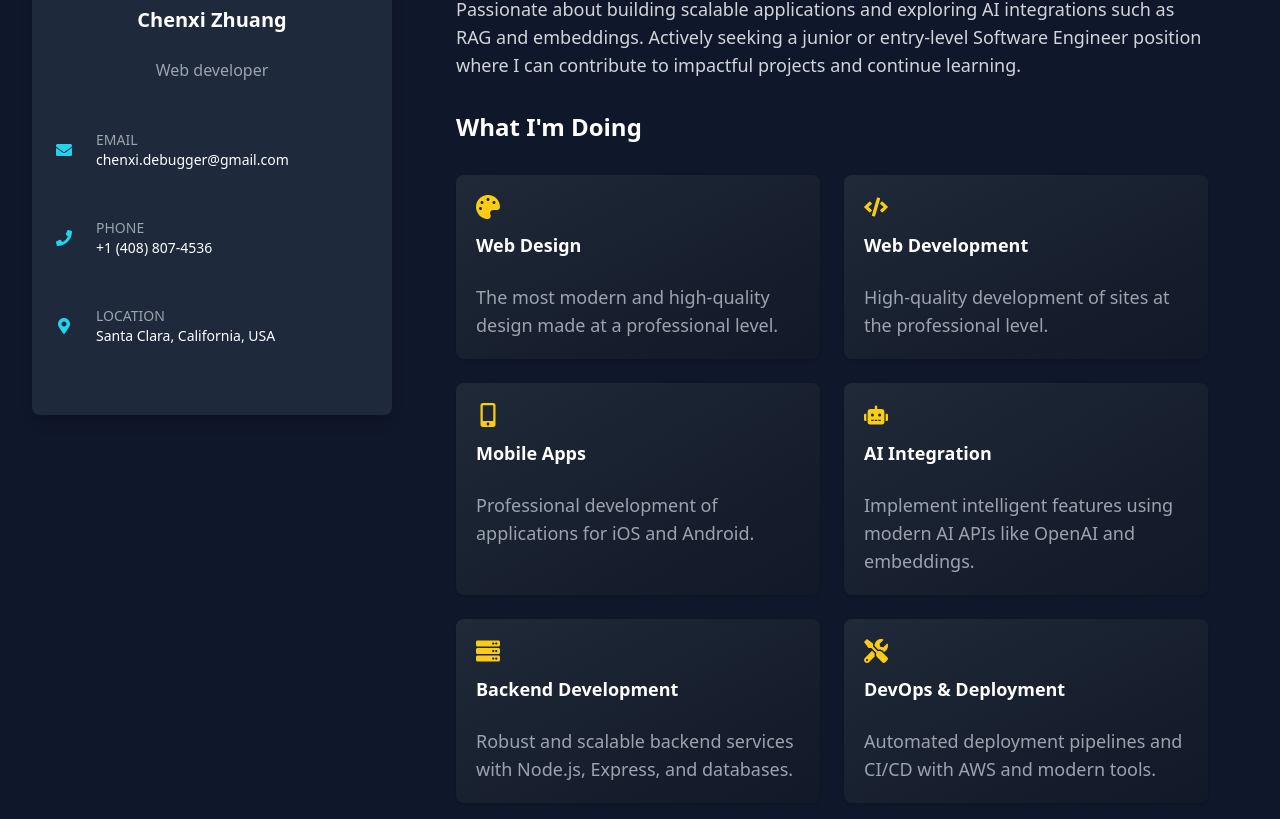
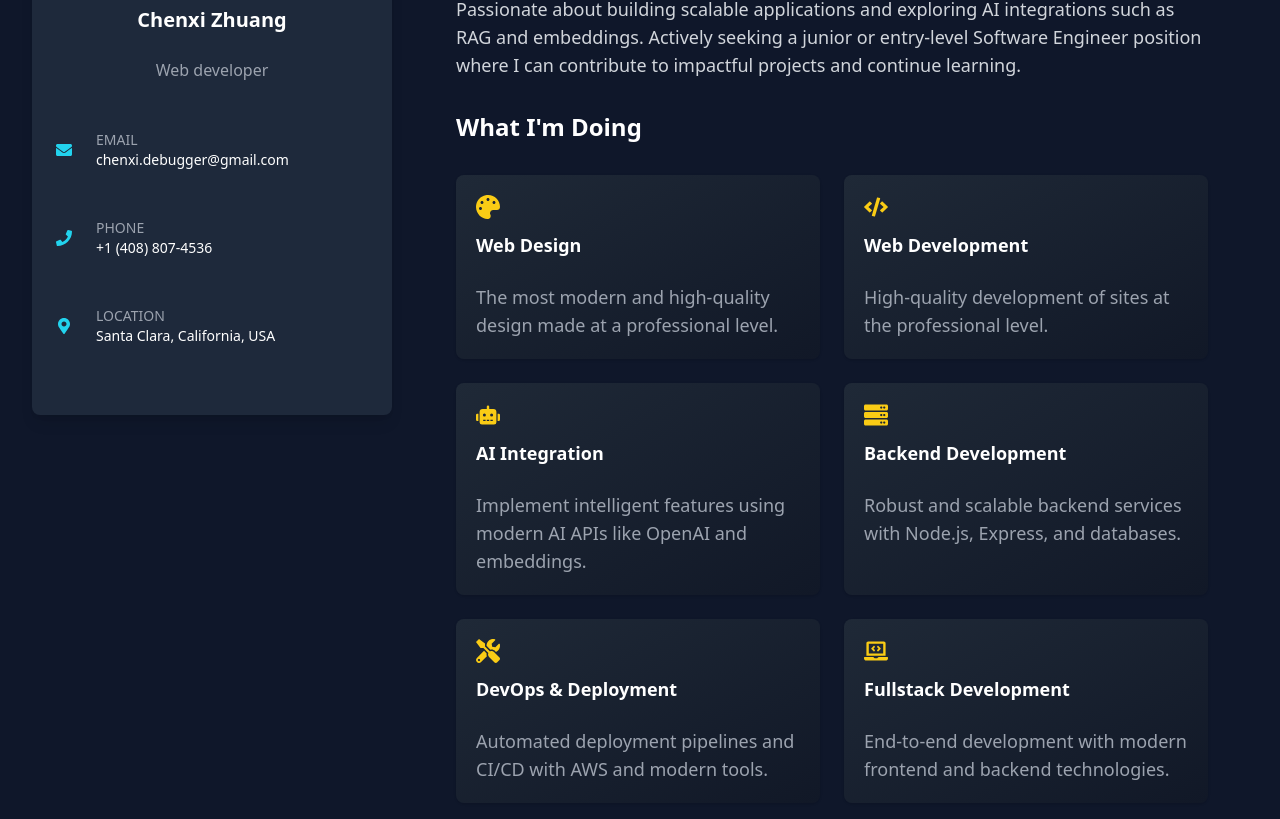
Before and after one commit to chenxi-debugger/portfolio, a Next.js app: page /about in a window 1280 px wide. Shown: the part 365-1184 px from the top of the page. Built offline with nearby package versions, Linux system fonts and the light colour scheme.

Commit message:
services

```diff
--- a/components/Services.jsx
+++ b/components/Services.jsx
@@ -2,12 +2,12 @@ import { FaCode, FaPalette, FaMobileAlt, FaRobot, FaServer, FaTools, FaDatabase,
 const services = [
   { icon: <FaPalette />, title: 'Web Design', desc: 'The most modern and high-quality design made at a professional level.' },
   { icon: <FaCode />, title: 'Web Development', desc: 'High-quality development of sites at the professional level.' },
-  { icon: <FaMobileAlt />, title: 'Mobile Apps', desc: 'Professional development of applications for iOS and Android.' },
+  // { icon: <FaMobileAlt />, title: 'Mobile Apps', desc: 'Professional development of applications for iOS and Android.' },
   { icon: <FaRobot />, title: 'AI Integration', desc: 'Implement intelligent features using modern AI APIs like OpenAI and embeddings.' },
   { icon: <FaServer />, title: 'Backend Development', desc: 'Robust and scalable backend services with Node.js, Express, and databases.' },
   { icon: <FaTools />, title: 'DevOps & Deployment', desc: 'Automated deployment pipelines and CI/CD with AWS and modern tools.' },
   // { icon: <FaDatabase />, title: 'Database Design', desc: 'Efficient database schema design and query optimization with MongoDB and MySQL.' },
-  // { icon: <FaLaptopCode />, title: 'Fullstack Development', desc: 'End-to-end development with modern frontend and backend technologies.' }
+  { icon: <FaLaptopCode />, title: 'Fullstack Development', desc: 'End-to-end development with modern frontend and backend technologies.' }
 
 ]
 
```
